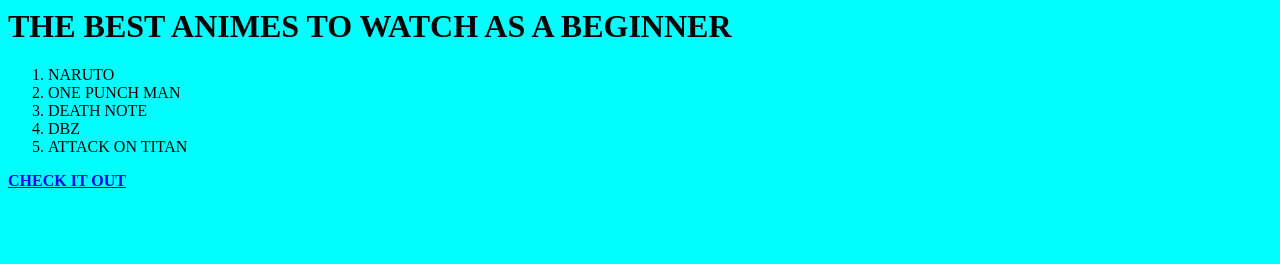
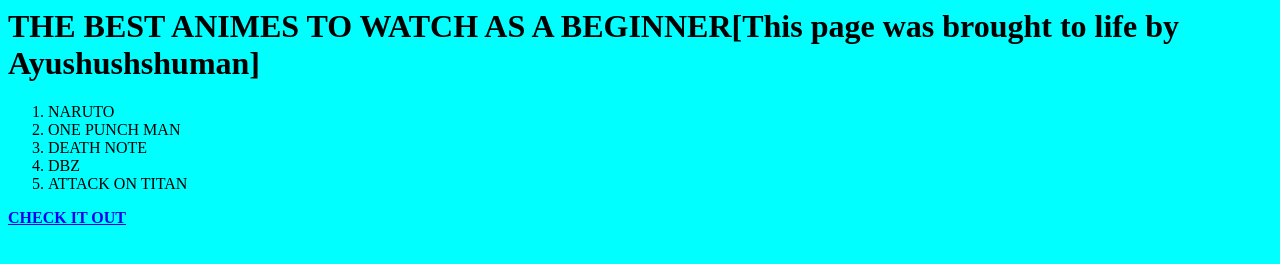
Before and after one commit to Quive87/GetAJobFailure, a plain HTML site: page Index.html in a window 1280 px wide. Drawn offline with Linux system fonts and the light colour scheme.

Commit message:
Update and rename pro.html to Index.html

```diff
--- a/pro.html
+++ b/Index.html
@@ -3,7 +3,7 @@
 <TITLE> THE BEST ANIME TO WATCH </TITLE>
 </HEAD>
 <BODY BGCOLOR = "AQUA">
-<H1> THE BEST ANIMES TO WATCH AS A BEGINNER </H2>
+<H1> THE BEST ANIMES TO WATCH AS A BEGINNER[This page was brought to life by Ayushushshuman] </H2>
 <OL TYPE = ' 1 ' >
                <LI> NARUTO </LI>
                <LI> ONE PUNCH MAN </LI>
```
